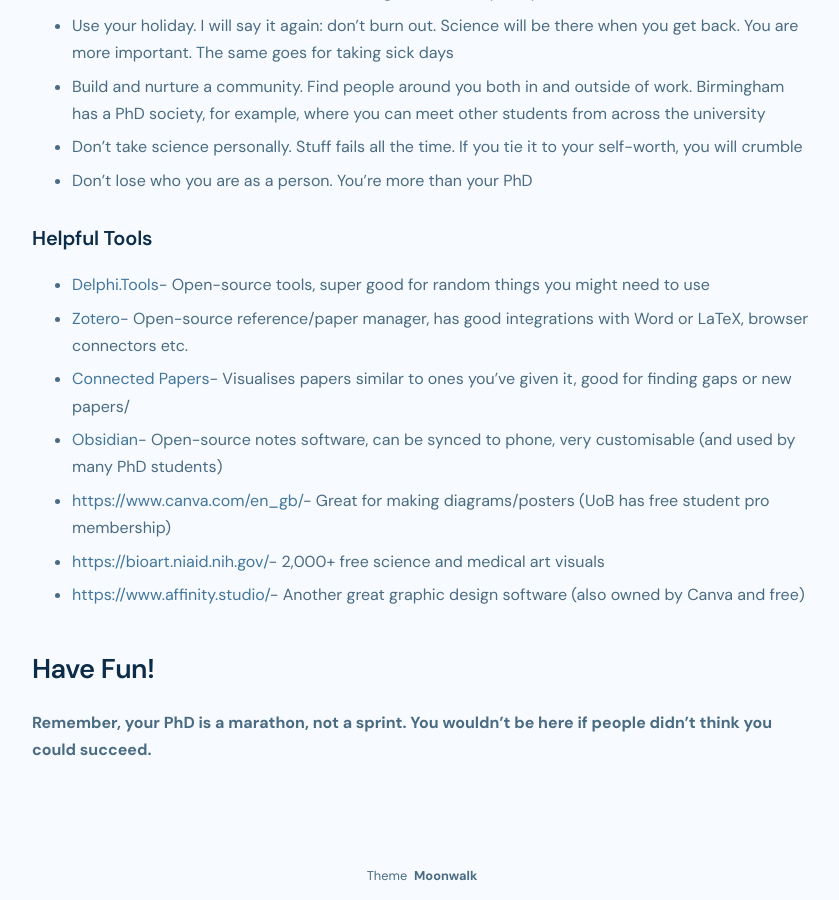
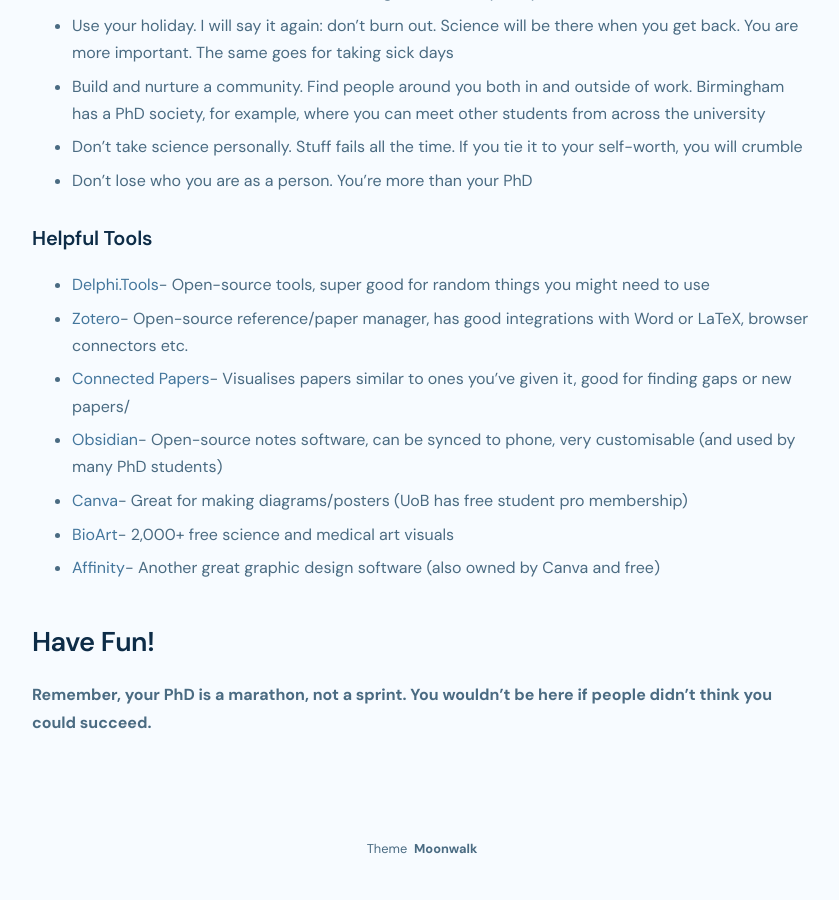
Before and after one commit to biolucy/home, a Jekyll site: the page built from _posts/2026-09-28-how-do-you-survive-a-phd.md, in a window 1280 px wide and 900 px high, scrolled down 2023 px. Shown: the whole window, without its empty margins (218-1057 px from the left). Built offline with Jekyll 4.4.1, drawn with Linux system fonts in a browser that asks for light colours; after the commit the page ends 2896 px from its top, so only the background shows below that; part of the change alters nothing that is shown.

Commit message:
Update resource links for PhD survival guide

```diff
--- a/_posts/2026-09-28-how-do-you-survive-a-phd.md
+++ b/_posts/2026-09-28-how-do-you-survive-a-phd.md
@@ -68,9 +68,9 @@ permalink: /phd-survival-guide/
 - [Zotero](https://www.zotero.org/)- Open-source reference/paper manager, has good integrations with Word or LaTeX, browser connectors etc.
 - [Connected Papers](https://www.connectedpapers.com/)- Visualises papers similar to ones you've given it, good for finding gaps or new papers/
 - [Obsidian](https://obsidian.md/)- Open-source notes software, can be synced to phone, very customisable (and used by many PhD students)
-- [https://www.canva.com/en_gb/](Canva)- Great for making diagrams/posters (UoB has free student pro membership)
-- [https://bioart.niaid.nih.gov/](BioArt)- 2,000+ free science and medical art visuals
-- [https://www.affinity.studio/](Affinity)- Another great graphic design software (also owned by Canva and free)
+- [Canva](https://www.canva.com/en_gb/)- Great for making diagrams/posters (UoB has free student pro membership)
+- [BioArt](https://bioart.niaid.nih.gov/)- 2,000+ free science and medical art visuals
+- [Affinity](https://www.affinity.studio/)- Another great graphic design software (also owned by Canva and free)
 
 ## Have Fun!
 
```
